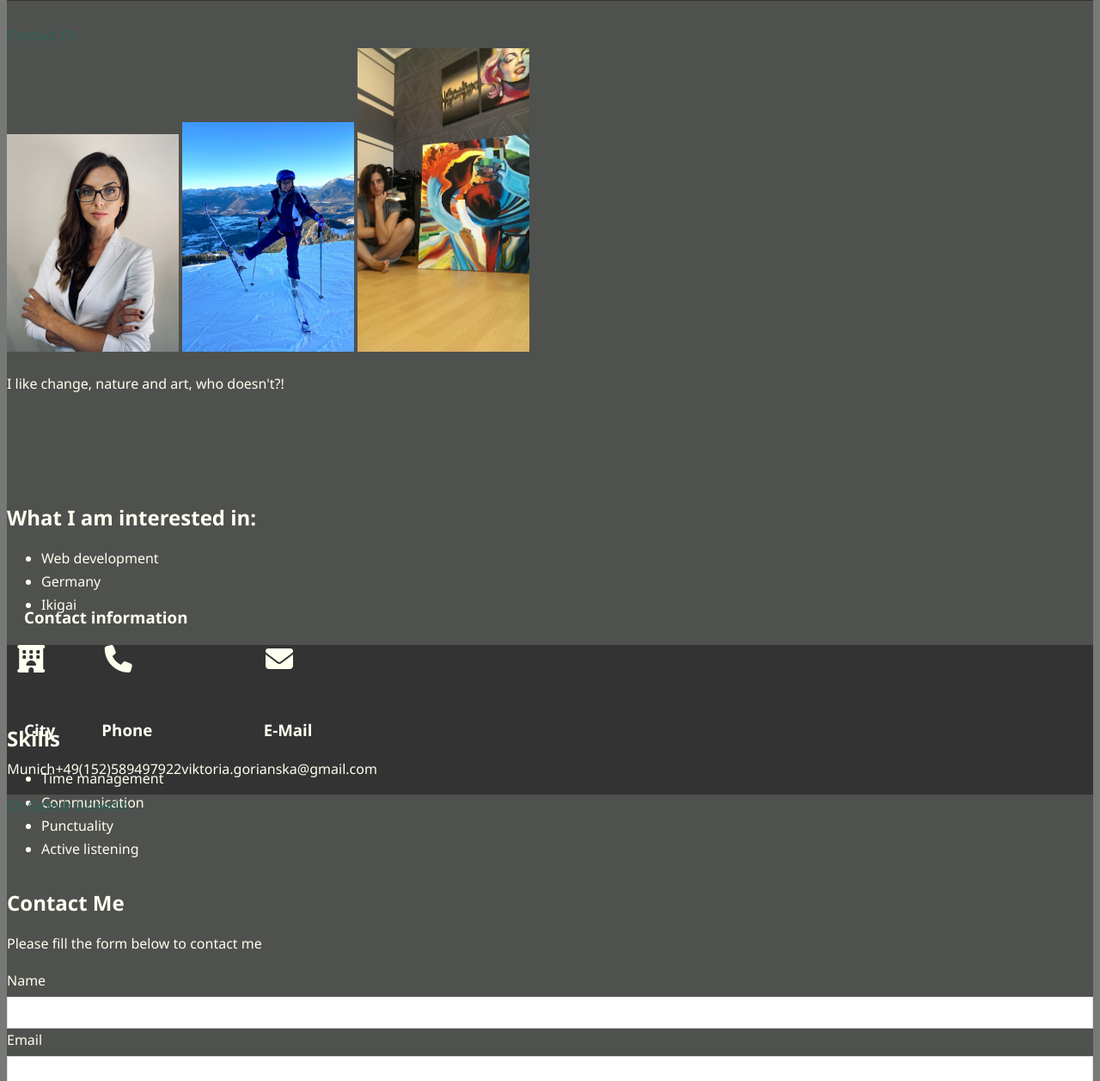
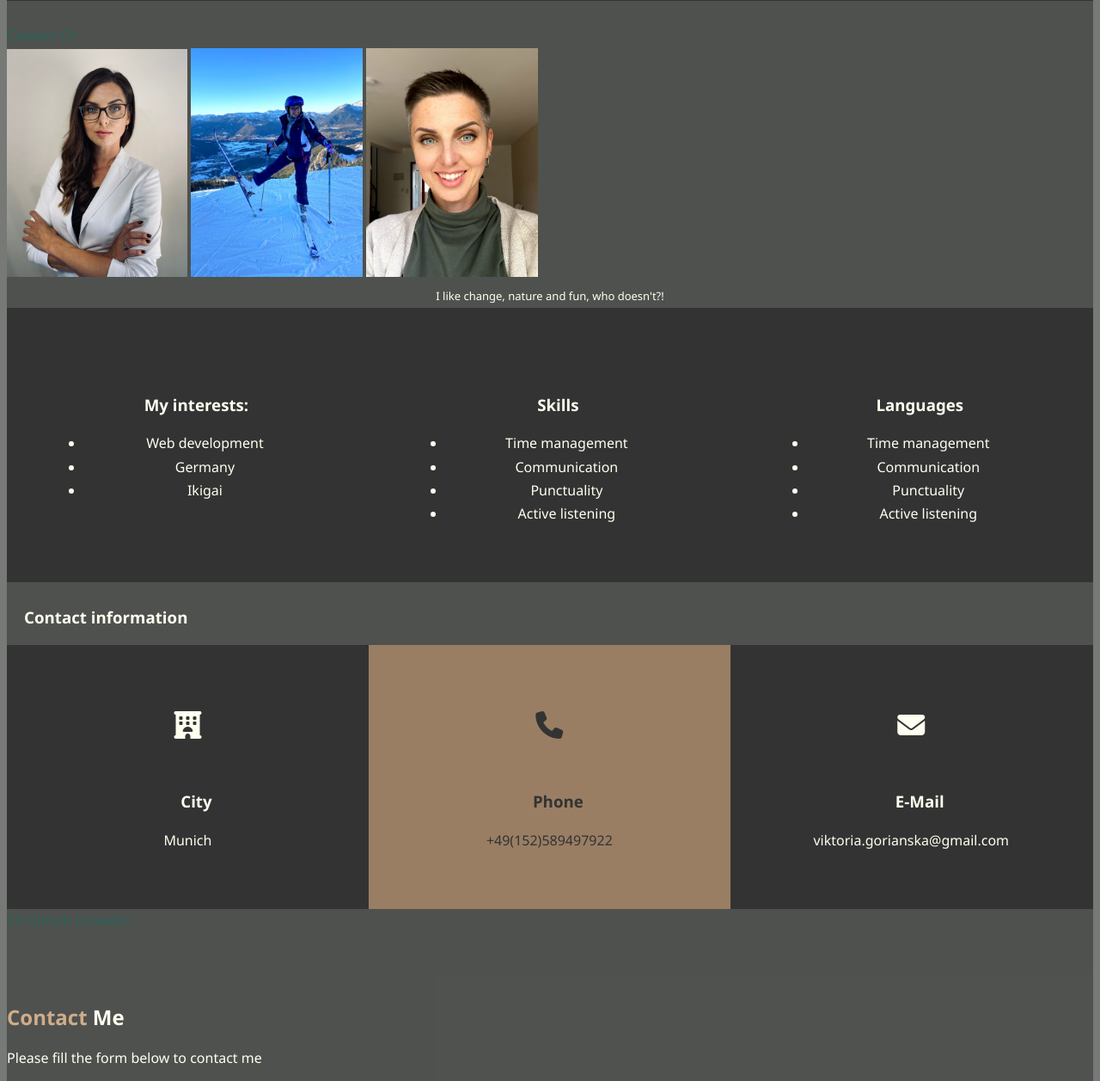
Before and after one commit to VGorianska/About_ME, a plain HTML site: page index.html in a window 1280 px wide. Shown: the part 139-1396 px from the top of the page at 86% size. Drawn offline with Linux system fonts and the light colour scheme.

Commit message:
added media

```diff
--- a/index.html
+++ b/index.html
@@ -12,8 +12,8 @@
 
 <body>
     <header id="navbar">
-        <h1>Hey! Let's get acquainted!</h1>
-        <h2>I am Viktoria!</h2>
+        <h1>Hey! <span class="text-primary"> Let's get</span> acquainted!</h1>
+        <h2>I am <span class="text-primary"> Viktoria</span>!</h2>
 
 
       </header><br>
@@ -25,24 +25,22 @@
 
     <main id="showcase">
         <!-- <img src="https://avatars.githubusercontent.com/u/93935037?v=4" alt="" width="200"> -->
-        <img src="./IMG_0406.jpeg" alt="" width="200">
+        <img src="./IMG_0406.jpeg" alt="" width="210">
         <img src="./IMG_0191.jpeg" alt="" width="200">
-        <img src="./IMAG0018.jpeg" alt="" width="200">
-        <p>I like change, nature and art, who doesn't?!</p>
-        <br>
+        <img src="./IMG_2597.jpeg" alt="" width="200">
+        <p class="description">I like change, nature and fun, who doesn't?!</p>
 
-
-        <div>
-            <h2>What I am interested in:</h2>
+        <section id="features">
+          <div class="box">
+            <h3>My interests:</h3>
             <ul>
               <li class="items1">Web development</li>
               <li class="items2">Germany</li>
               <li class="items3">Ikigai</li>
             </ul>
-            <br>
-
-            <h2>Skills</h2>
-
+          </div>
+          <div class="box">
+            <h3>Skills</h3>
             <ul>
               <li>Time management</li>
               <li>Communication</li>
@@ -50,46 +48,60 @@
               <li>Active listening</li>
             </ul>
           </div>
+          <div class="box">
+            <h3>Languages</h3>
+            <ul>
+              <li>Time management</li>
+              <li>Communication</li>
+              <li>Punctuality</li>
+              <li>Active listening</li>
+            </ul>
+          </div>
+        </section>
     </main>
 
-    <section id="contact">
+
+    <!-- Icons -->
+    <section>
+      <div class="bg-light">
         <h3>Contact information</h3>
+      </div>
       <section id="features">
-            <div>
-            <i class="fas fa-hotel fa-2x"></i>
+            <div class="box icons">
+              <br><i class="fas fa-hotel fa-2x"></i>
             <h3>City</h3>
             <p>Munich</p>
           </div>
-          <div>
-            <i class="fas fa-phone fa-2x"></i>
+          <div class="box icons bg-primary">
+            <br><i class="fas fa-phone fa-2x"></i>
             <h3>Phone</h3>
             <p>+49(152)589497922</p>
           </div>
-          <div>
-            <i class="fas fa-envelope fa-2x"></i>
+          <div class="box icons">
+            <br><i class="fas fa-envelope fa-2x"></i>
             <h3>E-Mail</h3>
             <p>viktoria.gorianska@gmail.com</p>
           </div>
         </section>
+
     </section>
-
     <a href="./Lebenslauf2021.pdf">CV</a>
     <a href="https://github.com/VGorianska">Github</a>
     <a href="https://www.linkedin.com/in/viktoriia-gorianska-9045bb1b5/">Linkedin</a>
 
-    <section id="contact-form" class="">
+    <section id="contact" class="">
         <div class="">
-          <h2><span class="">Contact</span> Me</h2>
+          <h2><span class="text-primary">Contact</span> Me</h2>
           <p>Please fill the form below to contact me</p>
         </div>
 
-        <form>
+        <section>
           <div class="">
-            <label for="name">Name</label>
+            <label for="name">Name   </label>
             <input type="text" name="name" id="name">
           </div>
           <div class="">
-            <label for="email">Email</label>
+            <label for="email">Email   </label>
             <input type="text" name="email" id="email">
           </div>
           <div class="">
@@ -101,7 +113,7 @@
           </div>
 
             <button type="submit" class="">Submit</button>
-          </form>
+          </section>
 
       </section><br>
 
```
Lines whose indentation alone changed are shown as unchanged.
